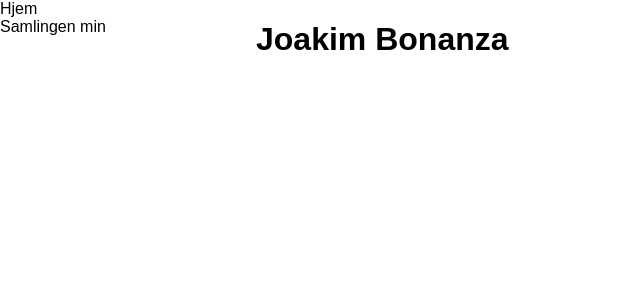
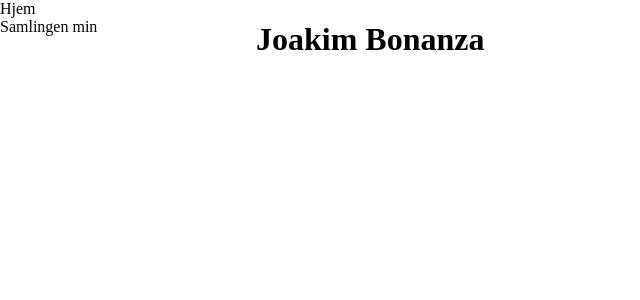
Before and after one commit to vestfoldfylke/joakim-bonanza, a SvelteKit app in the folder SAMLINGSGREIER/frontend/: page / in a window 1280 px wide. Shown: the top 300 px of the page, without its empty margins (0-640 px from the left). Built offline with nearby package versions, Linux system fonts and the light colour scheme.

Commit message:
chore: add font family var as an option if i want to change it later

```diff
--- a/SAMLINGSGREIER/frontend/src/style.css
+++ b/SAMLINGSGREIER/frontend/src/style.css
@@ -1,6 +1,5 @@
 :root {
 	overscroll-behavior: none;
-	--font-family: sans-serif;
 	--header-height: 4rem;
 
 	--max-page-width: 120rem;
@@ -11,7 +10,7 @@ body {
 	margin: 0;
 	padding: 0;
 	min-height: 100%;
-	font-family: var(--font-family), serif;
+	font-family: var(--font-family), sans-serif;
 	font-optical-sizing: auto;
 	font-weight: 300;
 	font-style: normal;
```
